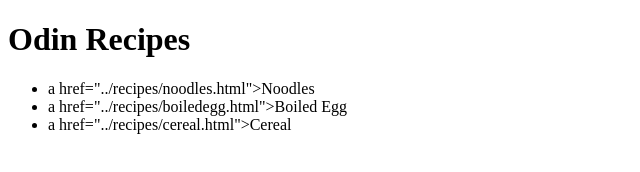
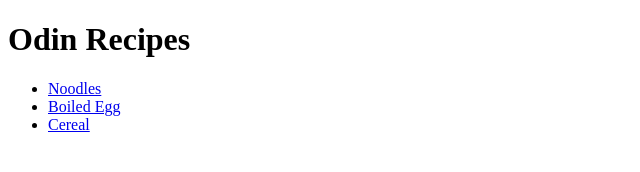
Before and after one commit to ogpng/odin-recipes, a plain HTML site: page index.html in a window 1280 px wide. Shown: the whole page, without its empty margins (0-640 px from the left). Drawn offline with Linux system fonts and the light colour scheme.

Commit message:
fix syntax

```diff
--- a/index.html
+++ b/index.html
@@ -10,9 +10,9 @@
     <h1>Odin Recipes</h1>
 
     <ul>
-        <li>a href="../recipes/noodles.html">Noodles</a></li>
-        <li>a href="../recipes/boiledegg.html">Boiled Egg</a></li>
-        <li>a href="../recipes/cereal.html">Cereal</a></li>
+        <li><a href="../recipes/noodles.html">Noodles</a></li>
+        <li><a href="../recipes/boiledegg.html">Boiled Egg</a></li>
+        <li><a href="../recipes/cereal.html">Cereal</a></li>
     </ul>
 
 </body>
```
